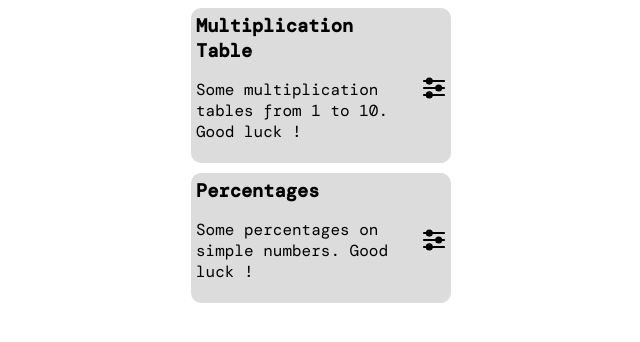
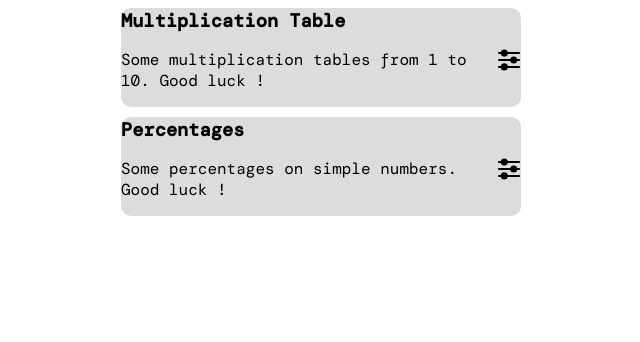
Before and after one commit to RonanHym/calculation_site, a plain HTML site: page index.html in a window 1280 px wide. Shown: the whole page, without its empty margins (319-959 px from the left). Drawn offline with nearby package versions, Linux system fonts and the light colour scheme; a web font is replaced by a local one.

Commit message:
modif style

```diff
--- a/index.html
+++ b/index.html
@@ -12,6 +12,7 @@
 <body>
 
     <div id="main_container">
+        <div id="vertical_container">
             <div class="button quizz" onclick="window.location.href = 'question.html';">
                 <div class="quizz_texts">
                     <h3 class="quizz_title">Multiplication Table</h3>
@@ -21,7 +22,6 @@
                     <img src="svg/settings-sliders.svg">
                 </div>
             </div>
-
             <div class="button quizz">
                 <div class="quizz_texts">
                     <h3 class="quizz_title">Percentages</h3>
@@ -32,4 +32,5 @@
                 </div>
             </div>
         </div>
+    </div>
 </body>
--- a/style.css
+++ b/style.css
@@ -15,6 +15,8 @@ html {
     --button-bg-color-hover: var(--gris-fonce);
     --button-bg-color-active: var(--main-color);
 
+    --width: 100%;
+    --max-width: 400px;
     --numpad-width: 250px;
     --numpad-height: 300px;
     --border-radius: 10px;
@@ -24,8 +26,17 @@ div#main_container {
     display: flex;
     flex-direction: column;
     align-items: center;
+}
+
+div#vertical_container {
+    display: flex;
+    flex-direction: column;
+    align-items: center;
     height: 95vh;
     gap: 10px;
+    width: var(--width);
+    max-width: var(--max-width);
+    /* background-color: aqua; */
 }
 
 div#header {
@@ -39,6 +50,12 @@ div#header {
 div.button {
     background-color: var(--button-bg-color);
     border-radius: var(--border-radius);
+
+    /* rendre le texte dans les boutons non sélectable : */
+    -webkit-user-select: none; /* Safari */
+    -moz-user-select: none; /* Firefox */
+    -ms-user-select: none; /* Internet Explorer/Edge */
+    user-select: none; /* Standard */
 }
 
 div.button:hover {
@@ -60,8 +77,9 @@ div.quizz {
     display: flex;
     align-items: center;
     gap: 10px;
-    width: var(--numpad-width);
-    padding: 5px;
+    width: var(--width);
+    max-width: var(--max-width);
+    /* padding: 5px; */
 }
 
 h3.quizz_title {
--- a/style_answer.css
+++ b/style_answer.css
@@ -8,12 +8,12 @@
 }
 
 @keyframes zoom {
-    0%    {width: var(--numpad-width)}
-    15%   {width: 260px}
-    30%   {width: var(--numpad-width)}
-    45%   {width: 260px}
-    60%   {width: 270px}
-    100%  {width: var(--numpad-width)}
+    0%    {width: var(--width)}
+    15%   {width: calc(var(--width) + 10px)}
+    30%   {width: var(--width)}
+    45%   {width: calc(var(--width) + 10px)}
+    60%   {width: calc(var(--width) + 20px)}
+    100%  {width: var(--width)}
 }
 
 div#answer_input {
@@ -22,7 +22,7 @@ div#answer_input {
     text-align: center;
     font-size: 40px;
     margin-bottom: 20px;
-    width: var(--numpad-width);
+    width: var(--width);
     height: 50px;
     min-height: 20px;
     margin-top: auto;
--- a/style_numpad.css
+++ b/style_numpad.css
@@ -2,7 +2,8 @@ div#numpad {
     display: grid;
     grid-template-columns: repeat(4, 1fr);
     gap: 10px;
-    width: var(--numpad-width);
+    /* width: var(--numpad-width); */
+    width: var(--width);
     height: var(--numpad-height);
 
     /* rendre le texte dans les boutons non sélectable : */
```
Also changed, not shown: question.html (+2 -3 lines). Lines whose indentation alone changed are shown as unchanged.
